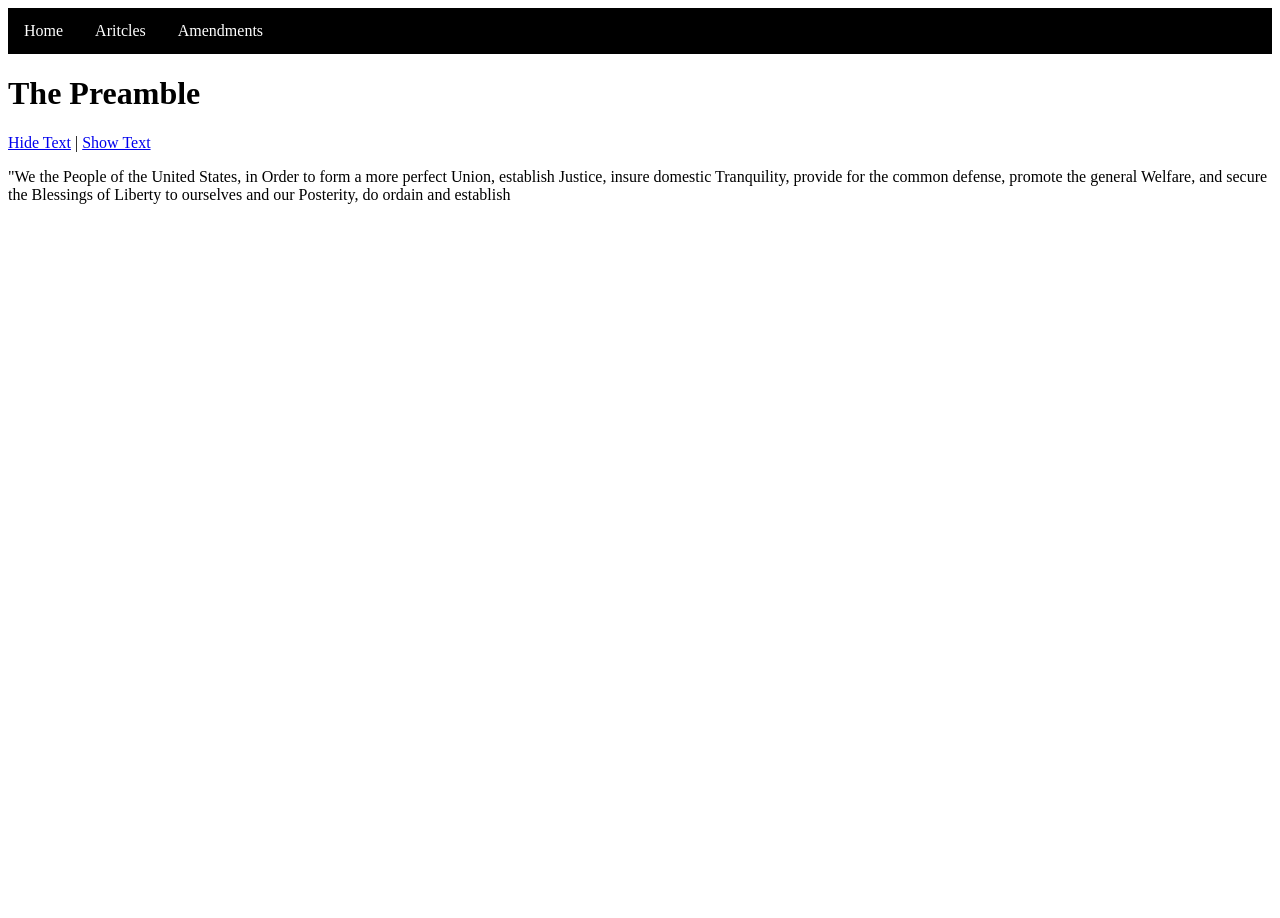
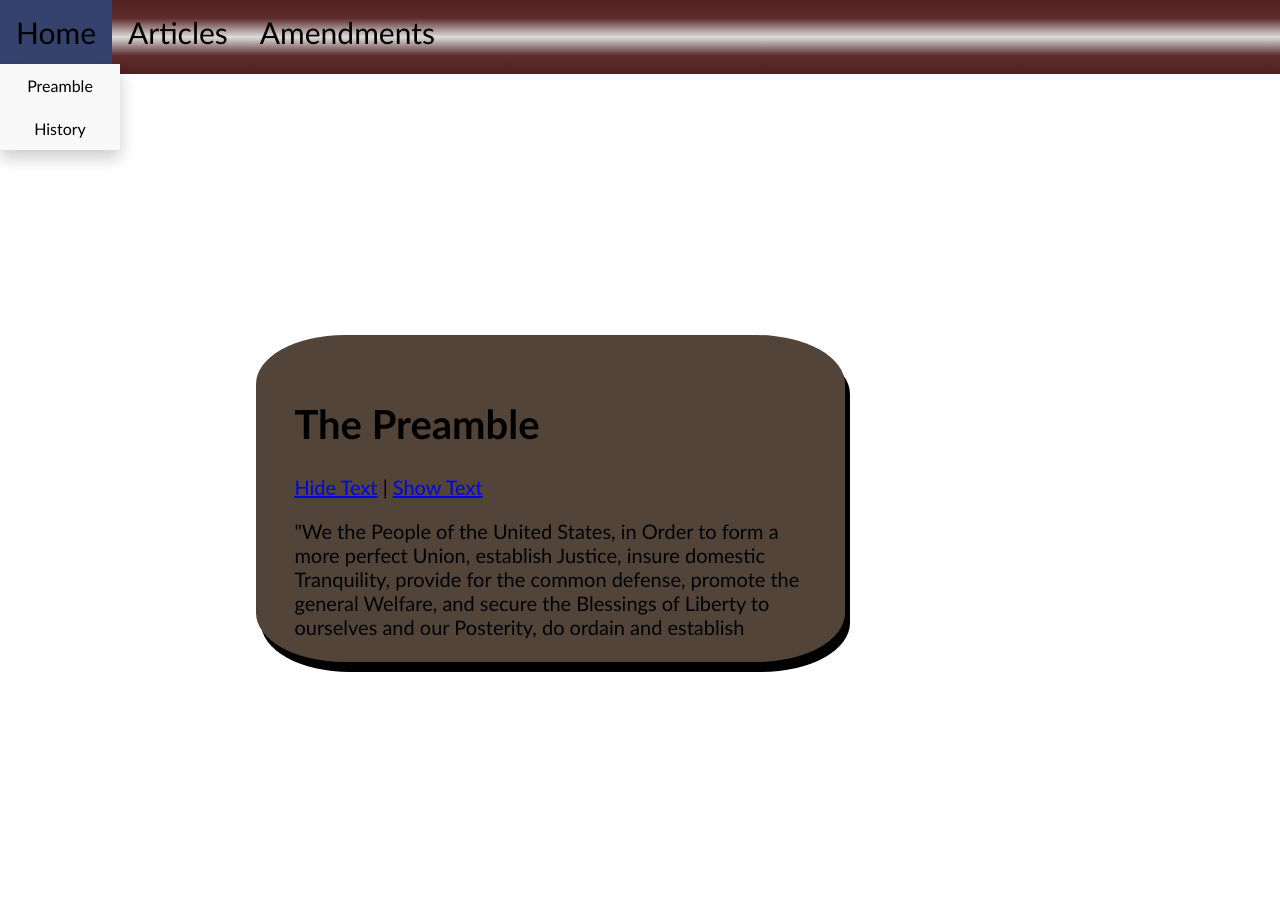
Before and after one commit to RPI-ITWS/ITWS2110-team14, a PHP site: page /constitution/constitution.html in a window 1280 px wide. Before the commit the page ends 204 px from the top, so only its background shows below. Run offline with PHP 8.4, Linux system fonts and the light colour scheme.

Commit message:
millen11 additional  navbar css

```diff
--- a/constitution/constitution.html
+++ b/constitution/constitution.html
@@ -31,7 +31,7 @@
       </div>
       <div class="dropdown">
         <button class="dropbtn">
-          Aritcles
+          Articles
           <div class="fa fa-caret-down"></div>
         </button>
         <div class="dropdown-content">
--- a/constitution/millen11/millen11README.txt
+++ b/constitution/millen11/millen11README.txt
@@ -42,7 +42,8 @@ Documentation:
    Smooth Scroll reference:
       https://www.w3schools.com/howto/howto_css_smooth_scroll.asp#section1
 
-
+   Linear Gradient:
+      https://www.w3schools.com/css/css3_gradients.asp
 Issues:
    1. How to create a box like visual for each sub section (a specific amendment, article, etc)
       a) Due to padding (I believe) the background color for a "box" follows from where it is from the far left
--- a/constitution/styles.css
+++ b/constitution/styles.css
@@ -1,15 +1,49 @@
+/* Universal formatting for all non-head/footer content */
 body {
+  overflow-x: hidden;
+  background-color: white;
+  margin: 0 0 0 0;
+  font-family: Calibri, Arial, sans-serif;
+}
+
+/* The brief description of the given Article, Amendment, etc that also can be toggled */
+.summaryContainer {
+  font-size: 15px;
+}
+
+/* A dropdown that will display team14's analysis of an Article, Amendment, etc */
+.analysisContainer {
+  font-size: 15px;
+}
+
+/* The box that will display the current Article, Amendment, etc as well as contain all the other dropdowns */
+.parentContainer {
+  background-color: #524439;
+  border-radius: 15%;
+  box-shadow: 5px 10px;
+  padding: 3%;
+  position: relative;
+  font-size: 20px;
+  display: inline-block;
+  margin: 20%;
+  height: 250px;
+  width: 40%;
 }
 
 .navbar {
-  background-color: black;
+  background: linear-gradient(#511f1f, #5e2e2f, #dddcdc, #5e2e2f, #511f1f);
   overflow: hidden;
+  padding: 0 10px 10px 0;
+  margin: 0 0 5px 0;
+  text-align: center;
+  text-decoration: none;
+  width: 100%;
 }
 
 .navbar a {
   float: left;
   font-size: 16px;
-  color: white;
+  color: #35426d;
   text-align: center;
   padding: 14px 16px;
   text-decoration: none;
@@ -21,10 +55,10 @@ body {
 }
 
 .dropdown .dropbtn {
-  font-size: 16px;
+  font-size: 30px;
   border: none;
   outline: none;
-  color: white;
+  color: black;
   padding: 14px 16px;
   background-color: inherit;
   font-family: inherit;
@@ -33,14 +67,14 @@ body {
 
 .navbar a:hover,
 .dropdown:hover .dropbtn {
-  background-color: red;
+  background-color: #35426d;
 }
 
 .dropdown-content {
   display: none;
   position: absolute;
   background-color: #f9f9f9;
-  min-width: 160px;
+  min-width: 120px;
   box-shadow: 0px 8px 16px 0px rgba(0, 0, 0, 0.2);
   z-index: 1;
 }
@@ -51,13 +85,20 @@ body {
   padding: 12px 16px;
   text-decoration: none;
   display: block;
-  text-align: left;
 }
 
 .dropdown-content a:hover {
-  background-color: #ddd;
+  background-color: #35426d;
 }
 
 .dropdown:hover .dropdown-content {
   display: block;
 }
+
+/* Link to Preamble section */
+#preamble {
+}
+
+/* Link to history of the constitution section */
+#historyConstitution {
+}
```
